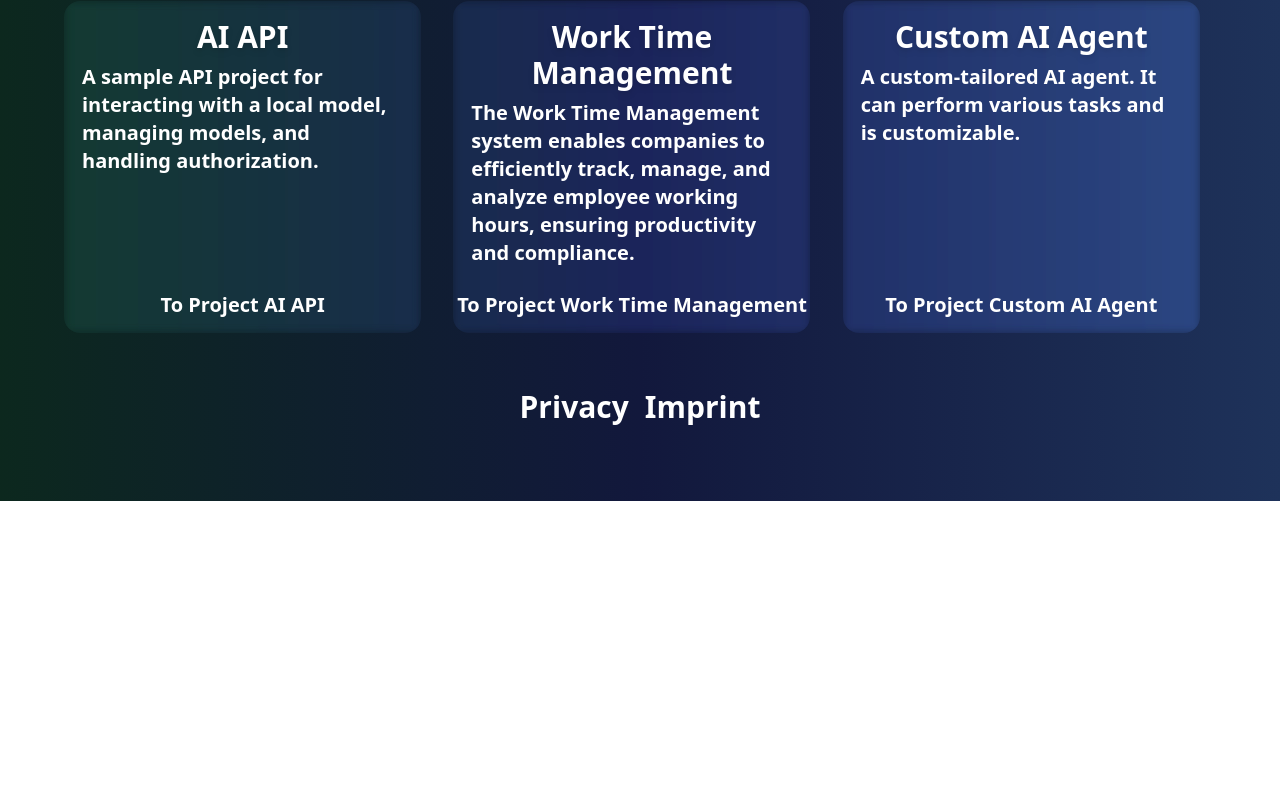
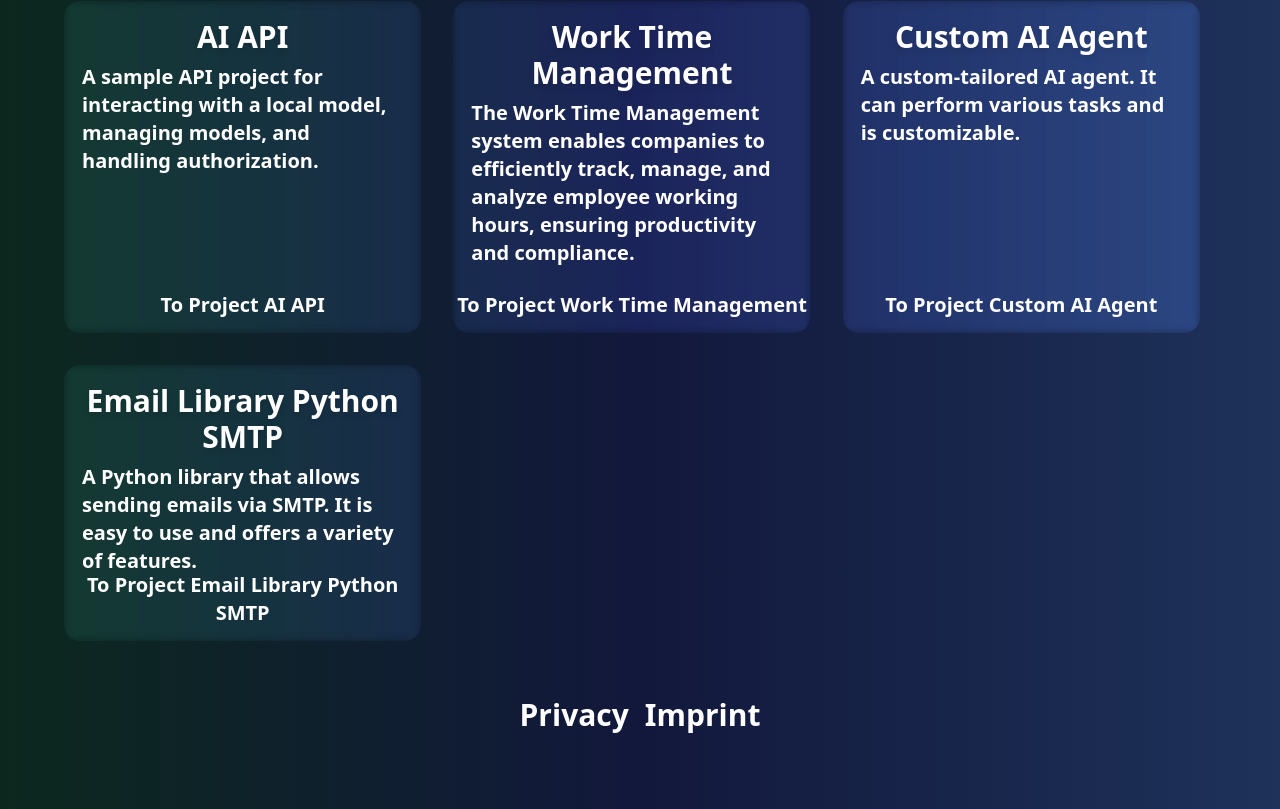
Before and after one commit to tomdevtech/Project-Website, a React (Vite) app: page / in a window 1280 px wide. Shown: the part 2479-3288 px from the top of the page. Before the commit the page ends 2980 px from the top, so only its background shows below. Built offline with nearby package versions, Linux system fonts and the light colour scheme; the HTML template or start-up script is replaced by a standard one.

Commit message:
Add SendMailsLibrary project details and translations

```diff
--- a/src/components/ContentFrameBox.tsx
+++ b/src/components/ContentFrameBox.tsx
@@ -106,6 +106,10 @@ export function ContentFrameBox() {
             projectKey="customAIAgent"
             link={"https://github.com/tomdevtech/Custom-AI-Agent"}
           />
+          <ContentFrame
+            projectKey="sendMailsLibrary"
+            link={"https://github.com/tomdevtech/SendMailsLibrary"}
+          />
         </div>
         <footer className="footer">
           <NavLink className="footerElement" to={"/dataSec"}>
--- a/src/translations/translations.ts
+++ b/src/translations/translations.ts
@@ -91,6 +91,10 @@ export const translations = {
       customAIAgent: {
         title: "Custom AI Agent",
         description: "Ein KI-Agent, der auf Ihre Bedürfnisse zugeschnitten ist. Er kann verschiedene Aufgaben erledigen und ist anpassbar."
+      },
+      sendMailsLibrary: {
+        title: "E-Mail Bibliothek Python SMTP",
+        description: "Eine Python-Bibliothek, die es ermöglicht, E-Mails über SMTP zu senden. Sie ist einfach zu bedienen und bietet eine Vielzahl von Funktionen."
       }
     },
     navigation: {
@@ -193,6 +197,10 @@ export const translations = {
       customAIAgent: {
         title: "Custom AI Agent",
         description: "A custom-tailored AI agent. It can perform various tasks and is customizable."
+      },
+      sendMailsLibrary: {
+        title: "Email Library Python SMTP",
+        description: "A Python library that allows sending emails via SMTP. It is easy to use and offers a variety of features."
       }
     },
     navigation: {
```
